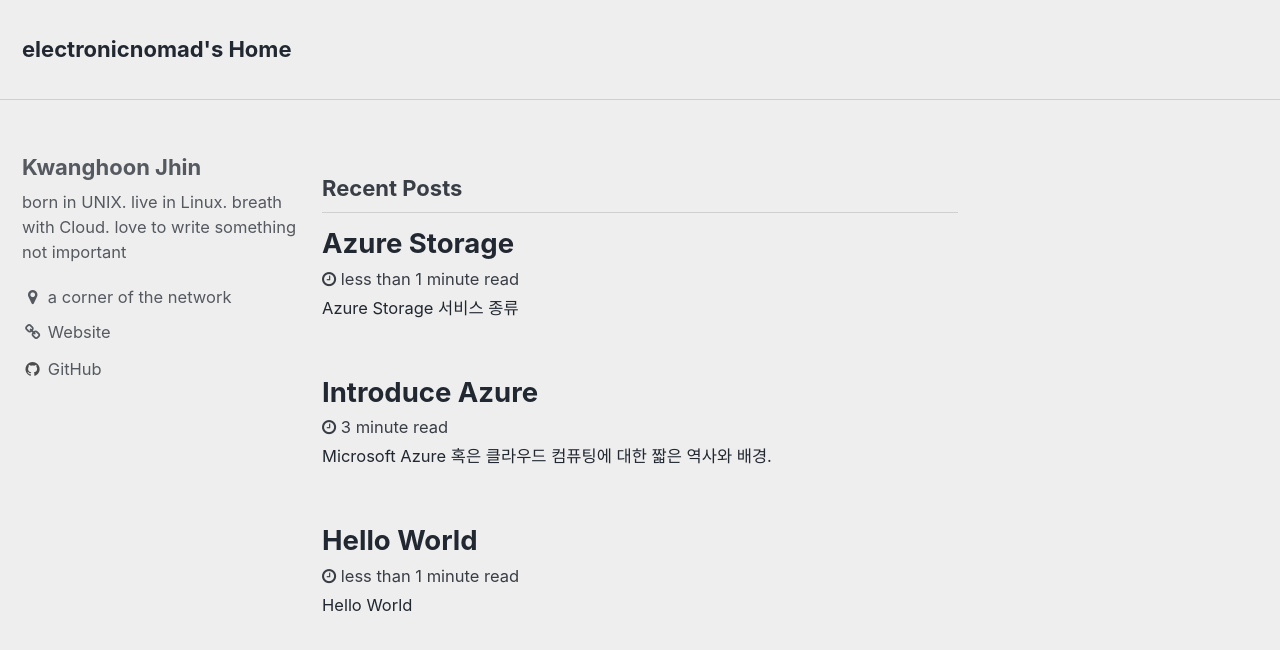
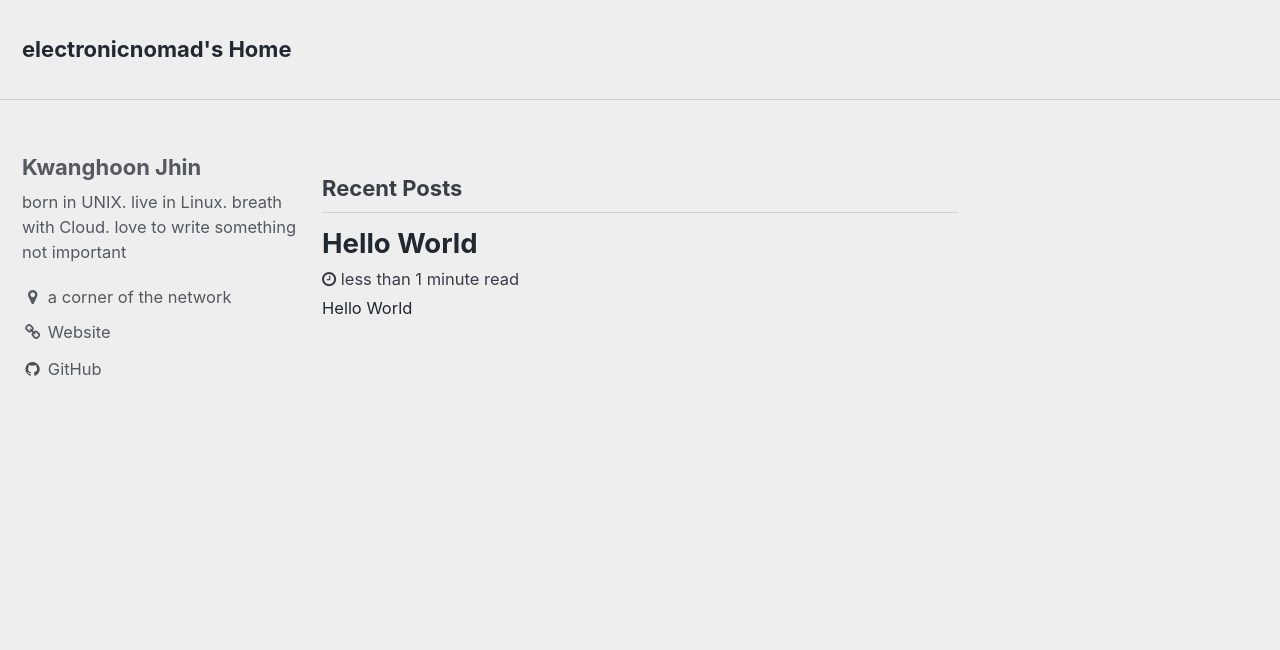
Before and after one commit to electronicnomad/electronicnomad.github.io, a Jekyll site: the page built from index.html, in a window 1280 px wide and 900 px high. Shown: the top 650 px of the window. Built offline with Jekyll 4.4.1, drawn with Linux system fonts in a browser that asks for light colours; the list of posts is cut into pages by our own code; some of the changed lines change nothing that is shown.

Commit message:
deleted:    _posts/2017-12-06-introduce-azure.md 	deleted:    _posts/2017-12-20-azure-storage.md 	modified:   _sass/minimal-mistakes/_page.scss

```diff
--- a/_posts/2017-12-06-introduce-azure.md
+++ /dev/null
@@ -1,82 +0,0 @@
-Microsoft Azure 혹은 클라우드 컴퓨팅에 대한 짧은 역사와 배경.
-
-
-## Microsoft Azure
-
-Azure는 Microsoft가 서비스 하고 있는 클라우드 컴퓨팅 관련 통합 브랜드이다.
-
-
-### 배경
-
-#### 간추린 역사
-
-現 Microsoft Azure는 2010년 2월 1일 정식 서비스를 시작했다. 그 때 이름은, Windows Azure였다. 거창한 시작과는 다르게, 시장의 반응은 냉담하였고, Microsoft도 '거대한' 투자를 하겠다고 했지만, 적극적이지 않았다. 이 상황이 전환된 계기는, 現 Microsoft CEO, [Satya Nadella](https://en.wikipedia.org/wiki/Satya_Nadella)의 등장이라고 할 수 있다. Satya Nadella는 2014년 2월 4일 공식적으로 CEO로 취임하면서 Microsoft는 일대 대전환기를 맞는다.
-
-사실상, Microsoft는 Satya Nadella의 이전과 이후로 나누어 평가할 수 있으며, 지금까지 우리가 알고 있던 Microsoft는 [Steve Ballmer](https://en.wikipedia.org/wiki/Steve_Ballmer)의 퇴장과 함께, 혹은, Satya Nadella의 등장과 함께 사라졌다고 봐도 무관하다.
-
-現 CEO 취임 두 달 남짓한, 2014년 3월 35일 Windows Azure는 Microsoft Azure로 재명명(再命名)되었다. 이 와 함께 Azure는 단순한 Windows VM 중심의 사업에서 현재의 업계를 선도하는 새로운 그리고 미래적 가치를 담게 되었다.
-
-Microsoft Azure는 짧은 기간 급속 성장을 이루고 있으며, 현재 전세계 42개 [regions](https://azure.microsoft.com/en-us/regions/)를 보유하고 있다. 이는 경쟁사 비하여 2배에서 7배 많은 수이다.
-
-#### 표기
-
-Azure는 Azure로 표기한다. 세상 모든 언어에서도 Azure로 표기한다. 따로 다른 언어로 번역하여 적지 아니하더라. Microsoft도 공식적으로는 세상 모든 언어권에서 그냥, Microsoft로 적는 것을 원칙으로 하고 있더라.
-
-#### 발음
-Azure는 /애-저:/로 발음한다고 한다. 하지만, 많은 사람들이 /애-저:/라고 발음하지 않더라. 이웃나라에서는 /애주-라/, 유럽쪽 어디에서는 /아주-라/ 그리고 어떤 사람은 애주르 또는 /아주-ㄹ/라고도 하더라. 아무튼, 의도하고 있는 발음은 /애-저:/라고 한다.
-
-#### URL
-[azure.com](http://azure.com) 여기는 [azure.microsoft.com](http://azure.microsoft.com)으로 연결된다. 실제 제어하는 곳은 Azure Portal이라고 부르며, [portal.azure.com](http://portal.azure.com)이라는 주소를 가지고 있다.
-
-#### 로고
-![Azure Logos - Old and New](../images/azure-logos.png)
-2017년 9월 25일 Microsoft Ignite 2017 행사 중에 Azure의 로고가 변경되었다는 것을 시중에 알렸다. 그리고 [Azure Manifesto도 YouTube를 통해 공개](https://youtu.be/05935OAqxJQ)하였는데, 이 두가지 사실을 모두 아는 사람은 드물다. Azure Manifesto는 업로드된 2017년 9월 25일부터 이 글을 적고 있는 2017년 11월 6일까지 7,902 회 조회되었다. 그 중 5번은 내가 직접 본 것이다.
-
-
-
-## 클라우드 컴퓨팅의 시작
-
-처음 Compaq이 이것을 내부에서 논의만 했고, 많은 사람들이 정확한 실체 없이 유사 개념을 쏟아내었지만, 실현은 Sun Microsystems가 해 내었다. 하지만, 성공적인 상업화는 Amazon Web Services의 몫이었다. 그리고 여러 사업체들이 한 발, 혹은 여러 발 늦게 시장에 진입했다. 경쟁은 치열해 보였지만, 현재 두각을 나타내는 곳은 Amazon Web Services, Microsoft Azure, 그리고 Google Cloud Platform 정도이다.
-
-Salesforce.com의 경우는 특화된 business model에서는 독보적 성공을 이루고 있지만, 전반적인 IT 인프라를 아우르지는 못 하기 때문에 논의에서 벗어난다. IBM은 자사의 다양한 software와 hardware를 바탕으로 클라우드 전도사를 자임하며 Softlayer 등의 인수로 의욕을 비추었지만, Bluemix를 거쳐 IBM Cloud라는 브랜드 이름을 정할 때까지도 실체를 확인하기 힘든 지경이다.
-
-아무튼 2017년 겨울, 시장 상황은 이러하다.
-
-### 정의 definition
-
-클라우드 컴퓨팅은 간단히 소유하지 아니하고 자원을 사용하는 것이다.
-
-#### NIST
-
-클라우드 컴퓨팅에 대한 정의는 NIST의 그것을 대부분 준용(準用)하고 있다.
-
-- [The NIST Definition of Cloud Computing](https://www.nist.gov/publications/nist-definition-cloud-computing)
-
-
-#### CAPEX to OPEX
-
-소유하지 않기 때문에 사용한 만큼 사용료를 내게 되는 구조이다.
-조금 복잡하게 이야기하면, 사용자의 IT에 대한 태도를 '투자비용(capital expenditures)'에서 '운영비용(operational expenditures)'으로 변화시킨 것이다.
-
-
-#### 누가 먼저 클라우드 컴퓨팅이란 말을 쓰기 시작했는가?
-
-클라우드 컴퓨팅의 시작은, Compaq의 내부회의(내부회의가 아니면 어디서 시작되었겠는가)라고 알려져 있다. [Who Coined 'Cloud Computing'?](https://www.technologyreview.com/s/425970/who-coined-cloud-computing/) - MIT Technology Review. 그리고 그 회의에서 사용된 [문서](http://www.technologyreview.com/files/74481/compaq_CST_1996.pdf)(PDF)도 아직 남아 있다. 기록은 소중하고, 기록을 보존하는 것은 더 중요하다.
-
-#### Players
-
-클라우드 컴퓨팅 시장에서는 Amazon Web Services, Microsoft Azure, Google Cloud Platform 그리고 Salesforce.com이 선두에서 각 분야에서 두각을 나타내고 있다. Softlayer에서 Bluemix로 다시 IBM Cloud로 이름 변경에만 신경을 쏟은 그들이 여전히 검토할만한 대안으로 자리하고 있으며, 한정적 시장에서 그들만의 리그를 만들고 있는 Alibaba Cloud도 괜찮은 수익을 기록하고 있다. Rackspace, Joyent 등 다른 업체는 시장의 판도를 변화시킬 만한 동력이 있어 보이지는 않는다.
-
-AWS는 함께 시장을 개척한 Sun Microsystems의 퇴장 이후 독보적인 존재감을 여전히 드러내고 있다. 하지만, 그들의 힘은 전통 IT 인프라의 전환(transformation)에 그치고 있어 미래를 장담하기 힘들다. Microsoft Azure는 한 차례의 각성 이후 자신들만의 길을 찾은 것 같다. PaaS와 Networking 그리고 운영체제, 개발도구에서부터 Productivity Software까지 진정한 클라우드 컴퓨팅의 A2Z를 보유한 유일한 업체로 Synerge에 정성을 쏟았고, 결과가 들어나는 중이다. GCP는 뚜렸한 성장세를 유지하고 있다. 이렇게 3개의 업체가 시장의 방향을 결정한다고 말해도 과언은 아니다.
-
-## the Next
-
-Microsoft는 다른 사업자와는 조금 다른 시각으로 클라우드 컴퓨팅을 바라봤다. 처음부터는 아니었겠지만, Windows Azure에서 Microsoft Azure로 재명명할 무렵과 클라우드 컴퓨팅에 대한 새로운 접근이 시작될 때가 비슷한 시기였다. 그 모토는 infrastructure as a code이다.
-
-### 옛것의 퇴장과 퇴장하지 않을 것들의 부각
-
-클라우드 컴퓨팅의 이상은 (어쩌면) [the Network is the Computer](https://en.wikipedia.org/wiki/John_Gage)에서 찾아야 할지도 모르겠다. Sun Microsystems는 자유로운 네트워크 접속이 가능한 워크스테이션을 최초로 상용화하여 판매하였고, 모든 기술의 중심에는 '네트워크'가 가능한 시스템 개발에 있었다. UUCP, 진보된 TCP/IP, NFS, YP 혹은 LDAP 등 지금도 누리고 있는 기초적인 네트워크 구성들은 눈부실 정도이다. 또한 Java 또한 그런 network computing의 한 가닥으로 해석해도 괜찮을 듯 하다. Sun Microsystems가 선보인 network computing의 첫 결실은, [Sun Ray](https://en.wikipedia.org/wiki/Sun_Ray) 시리즈라고 평가할 수 있고, 두 번째 결실은 [network.com](https://en.wikipedia.org/wiki/Sun_Cloud) 으로 알려진 최초의 클라우드 컴퓨팅의 상용 모델일 것이다.
-
-> 아직 난 집 구석에 Sun Ray 1, 1g 그리고 2를 가지고 있다. 사실 난, Sun SPARCstation 5와 Sun Ultra 60 3D Creator도 가지고 있다. (아직 전기만 넣어주면 잘 돌아간다, SCSI 디스크의 특유한 굉음은 덤이다)
-
-network.com의 결실 중에 아직도 open source 진영에서 흔희 사용하는 영상인, Big Buck Bunny가 있다.
--- a/_posts/2017-12-20-azure-storage.md
+++ /dev/null
@@ -1,18 +0,0 @@
-## Azure Storage 서비스 종류
-
-Azure Blob, Azure File, Azure Queue, Azure Table이 있다.
-
-### Azure Blob Storage
-
-Blob storage는 object storage이다. HTTP/HTTPS로 접근이며 REST API로 제어한다.
-object storage와 종례의 block storage와 비교할 때 어떤 이는 자가주차와 발렛 파킹을 비교해서 말하던데, 이는 참 재미있는 발상이다. 하지만, 딱 들어맞지 않는다는 어긋남이 있다.
-
-## Storage Account
-
-한국어 문서를 보면, '저장소 계정'이라고 직역되어 있는데, storage account라고 그냥 쓰는 게 더 자연스러워 보인다.
-
-storage account는 azure storage의 기본이 되는 개념으로, storage account는 두 가지가 종류로 생성할 수 있다.
-
-### General Purpose
-
-### Blob Storage
--- a/_sass/minimal-mistakes/_page.scss
+++ b/_sass/minimal-mistakes/_page.scss
@@ -75,7 +75,7 @@
   }
 
   p, li, dl {
-    font-size: 1em;
+    font-size: 0.75em; //defult was 1em
   }
 
   /* paragraph indents */
```
